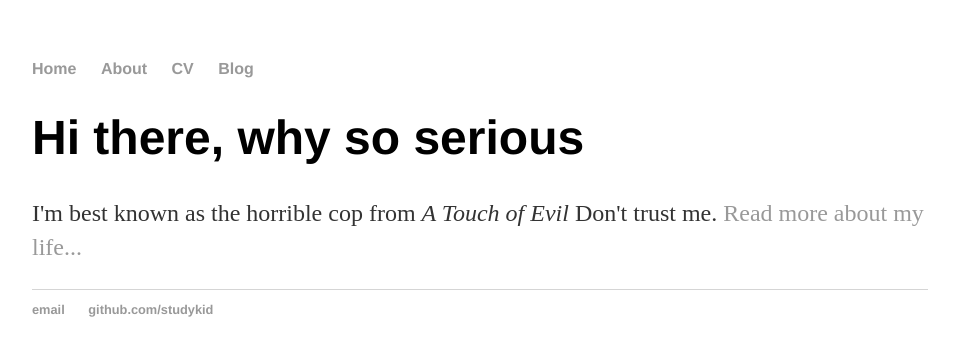
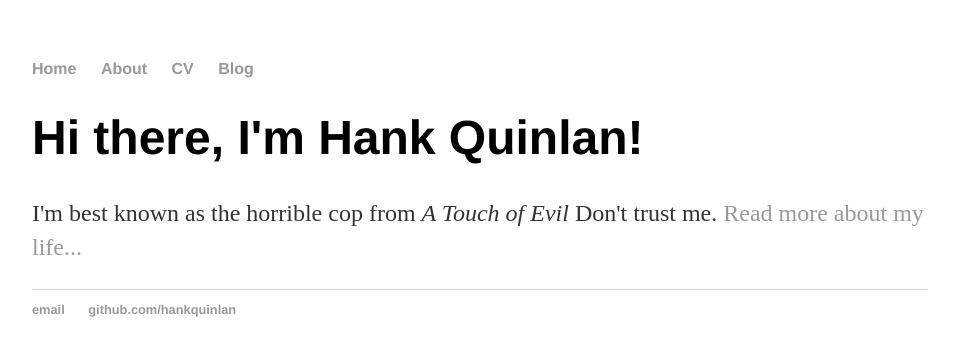
Before and after one commit to studykid/studykid.github.io, a Jekyll site: the page built from index.html, in a window 1280 px wide. Shown: the top 356 px of the page, without its empty margins (160-1115 px from the left). Built offline with Jekyll 4.4.1, drawn with Linux system fonts in a browser that asks for light colours.

Commit message:
Update index.html

```diff
--- a/index.html
+++ b/index.html
@@ -1,30 +1,8 @@
-
-<!DOCTYPE html>
-<html>
-	<head>
-		<title>{{ page.title }}</title>
-		<link rel="stylesheet" type="text/css" href="/css/main.css">
-	</head>
-	<body>
-		<nav>
-    		<ul>
-        		<li><a href="/">Home</a></li>
-	        	<li><a href="/about">About</a></li>
-        		<li><a href="/cv">CV</a></li>
-        		<li><a href="/blog">Blog</a></li>
-    		</ul>
-		</nav>
-		<div class="container">
-    		<div class="blurb">
-        		<h1>Hi there, why so serious</h1>
-				<p>I'm best known as the horrible cop from <em>A Touch of Evil</em> Don't trust me. <a href="/about">Read more about my life...</a></p>
-    		</div><!-- /.blurb -->
-		</div><!-- /.container -->
-		<footer>
-    		<ul>
-        		<li><a href="mailto:walkwithkill@gmail.com">email</a></li>
-        		<li><a href="https://github.com/studykid">github.com/studykid</a></li>
-			</ul>
-		</footer>
-	</body>
-</html>
+---
+layout: default
+title: Hank Quinlan, Horrible Cop
+---
+<div class="blurb">
+	<h1>Hi there, I'm Hank Quinlan!</h1>
+	<p>I'm best known as the horrible cop from <em>A Touch of Evil</em> Don't trust me. <a href="/about">Read more about my life...</a></p>
+</div><!-- /.blurb -->
```
